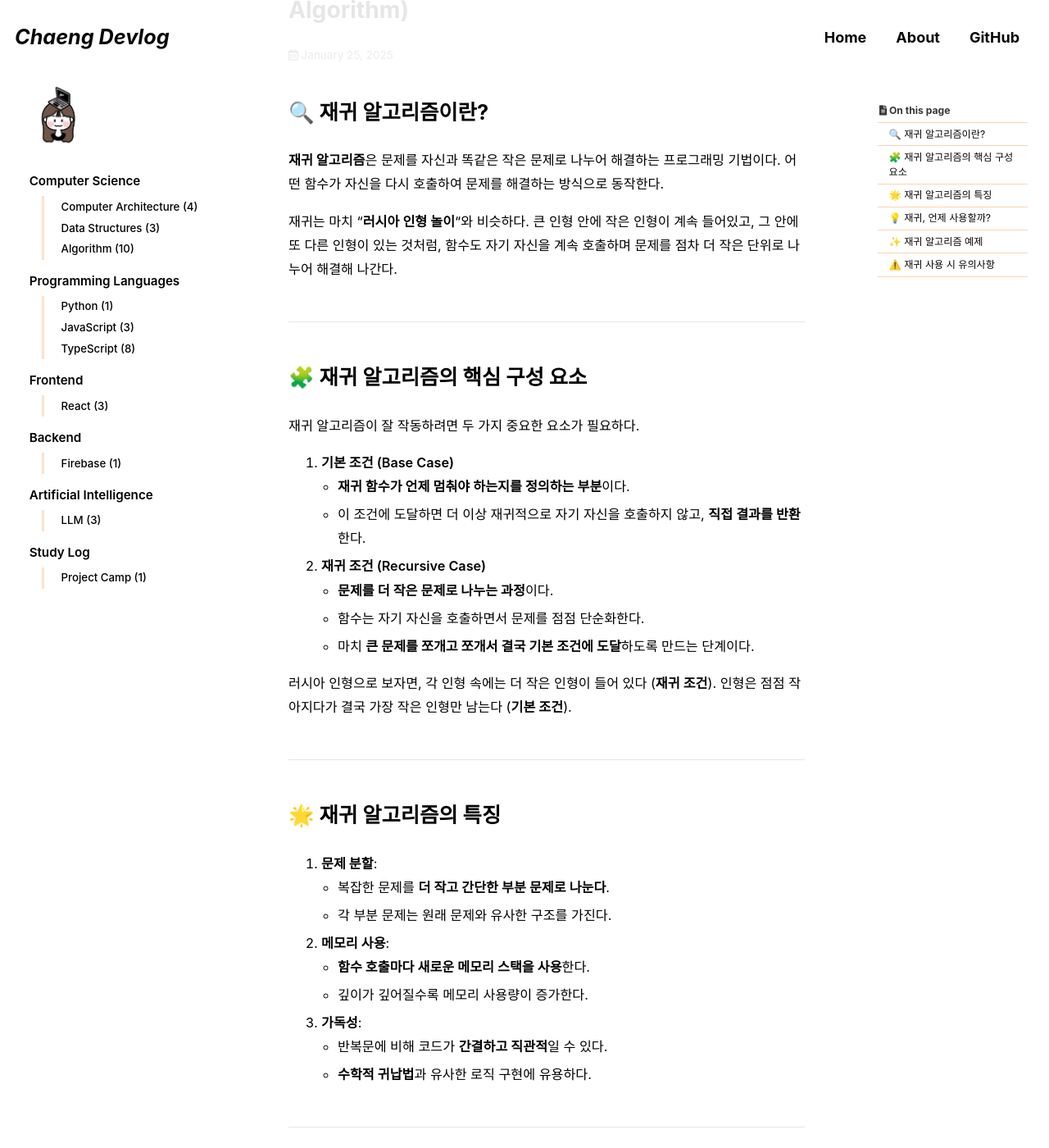
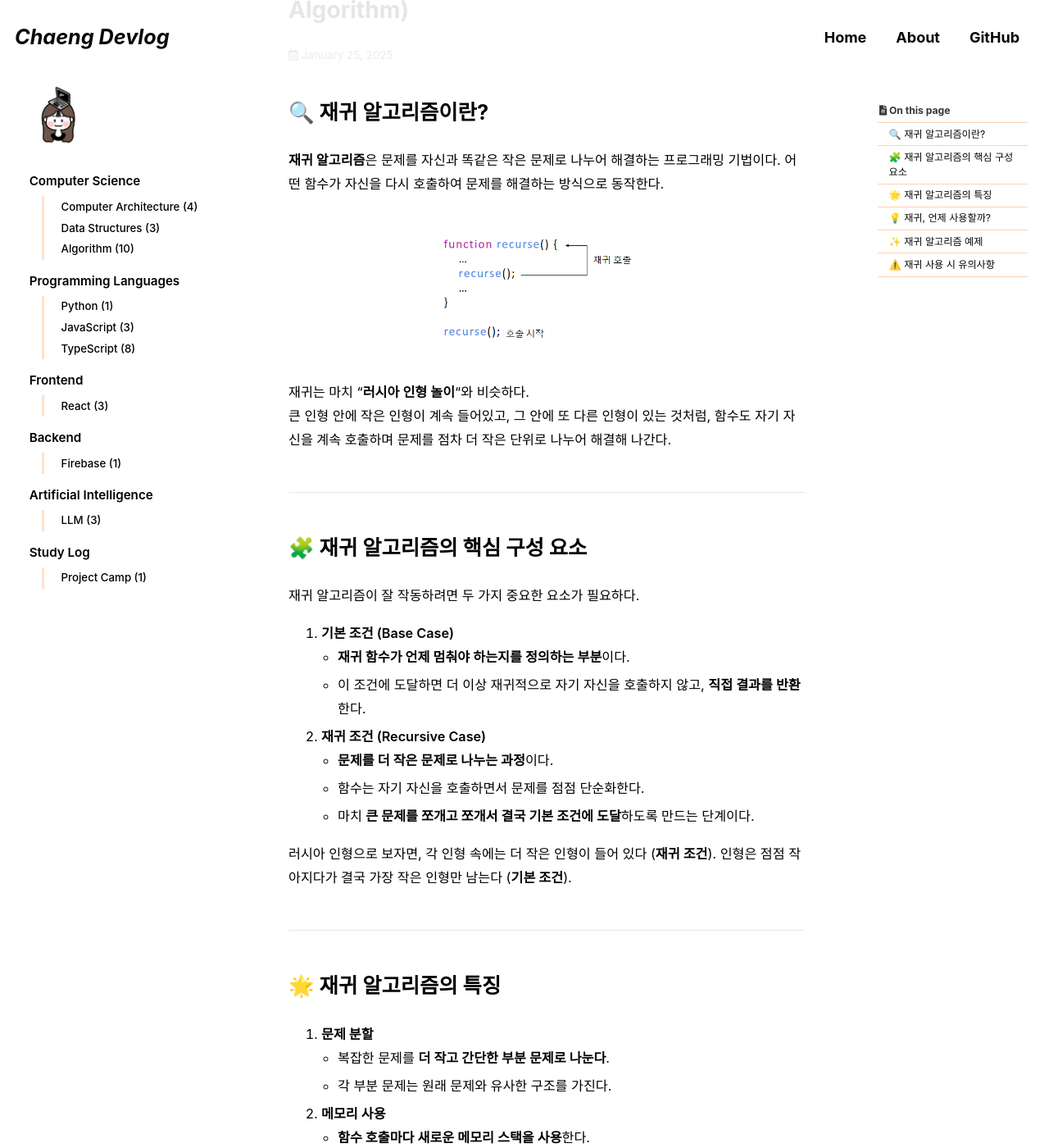
Before and after one commit to cchaeyoung/cchaeyoung.github.io, a Jekyll site: the page built from _posts/2025-01-25-algorithm-recursion.md, in a window 1280 px wide and 1400 px high, scrolled down 205 px. Shown: the whole window at 82% size. Built offline with Jekyll 4.4.1, drawn with Linux system fonts in a browser that asks for light colours; cached includes are drawn as plain includes; some web fonts are replaced; comment, search, counter and statistics services are not loaded.

Commit message:
feat: Add post image about recursion algorithm

```diff
--- a/_posts/2025-01-25-algorithm-recursion.md
+++ b/_posts/2025-01-25-algorithm-recursion.md
@@ -19,6 +19,8 @@ last_modified_at: 2025-01-25
 # 🔍 재귀 알고리즘이란?
 
 **재귀 알고리즘**은 문제를 자신과 똑같은 작은 문제로 나누어 해결하는 프로그래밍 기법이다. 어떤 함수가 자신을 다시 호출하여 문제를 해결하는 방식으로 동작한다.
+
+![recurse](/assets/images/posts_img/algorithm/recurse.png)
 
 재귀는 마치 "**러시아 인형 놀이**"와 비슷하다.
 큰 인형 안에 작은 인형이 계속 들어있고, 그 안에 또 다른 인형이 있는 것처럼, 함수도 자기 자신을 계속 호출하며 문제를 점차 더 작은 단위로 나누어 해결해 나간다.
@@ -48,17 +50,17 @@ last_modified_at: 2025-01-25
 
 # 🌟 재귀 알고리즘의 특징
 
-1. **문제 분할**:
+1. **문제 분할**
 
    - 복잡한 문제를 **더 작고 간단한 부분 문제로 나눈다**.
    - 각 부분 문제는 원래 문제와 유사한 구조를 가진다.
 
-2. **메모리 사용**:
+2. **메모리 사용**
 
    - **함수 호출마다 새로운 메모리 스택을 사용**한다.
    - 깊이가 깊어질수록 메모리 사용량이 증가한다.
 
-3. **가독성**:
+3. **가독성**
 
    - 반복문에 비해 코드가 **간결하고 직관적**일 수 있다.
    - **수학적 귀납법**과 유사한 로직 구현에 유용하다.
```
Also changed, not shown: assets/images/posts_img/algorithm/recurse.png (added).
